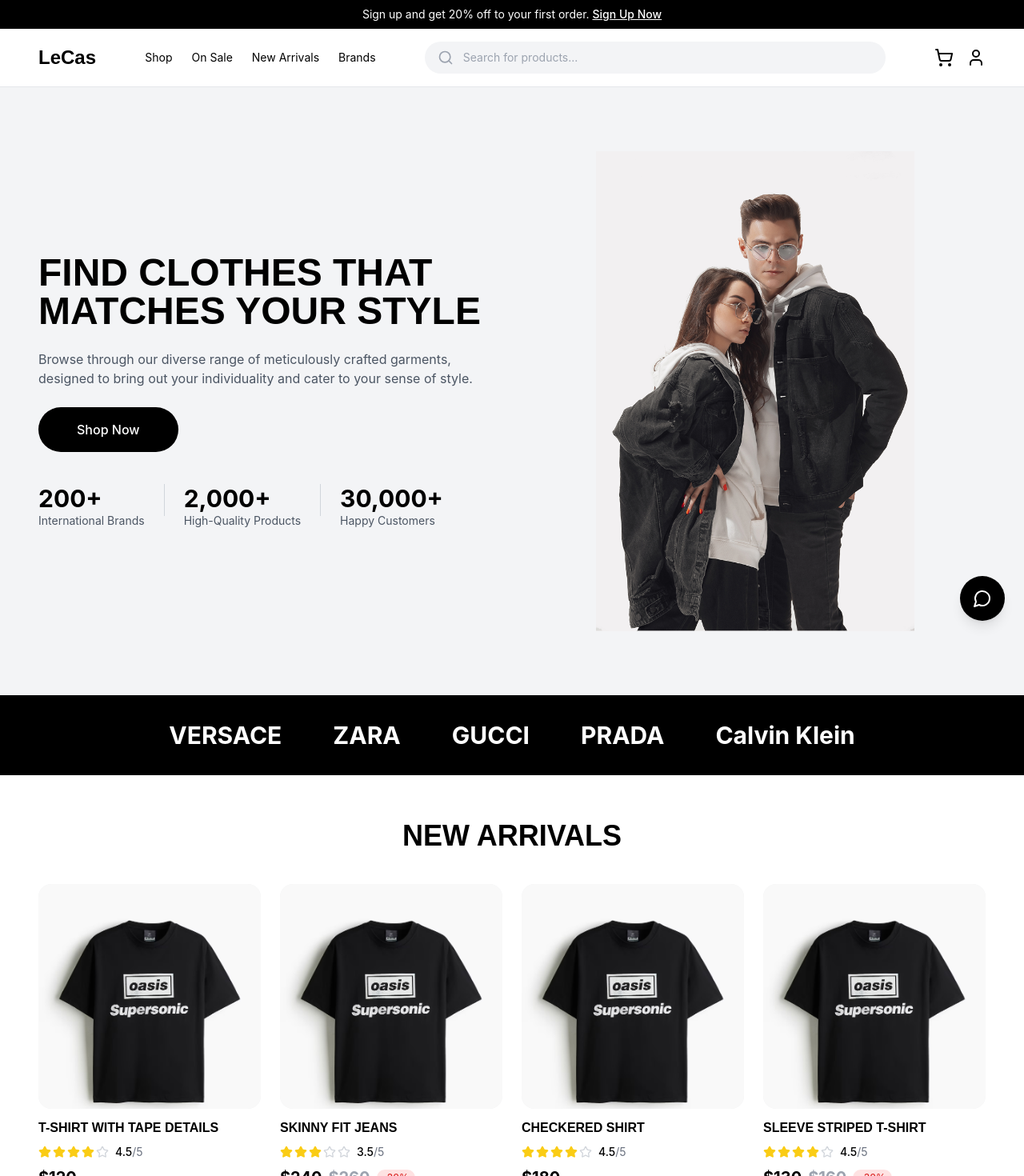
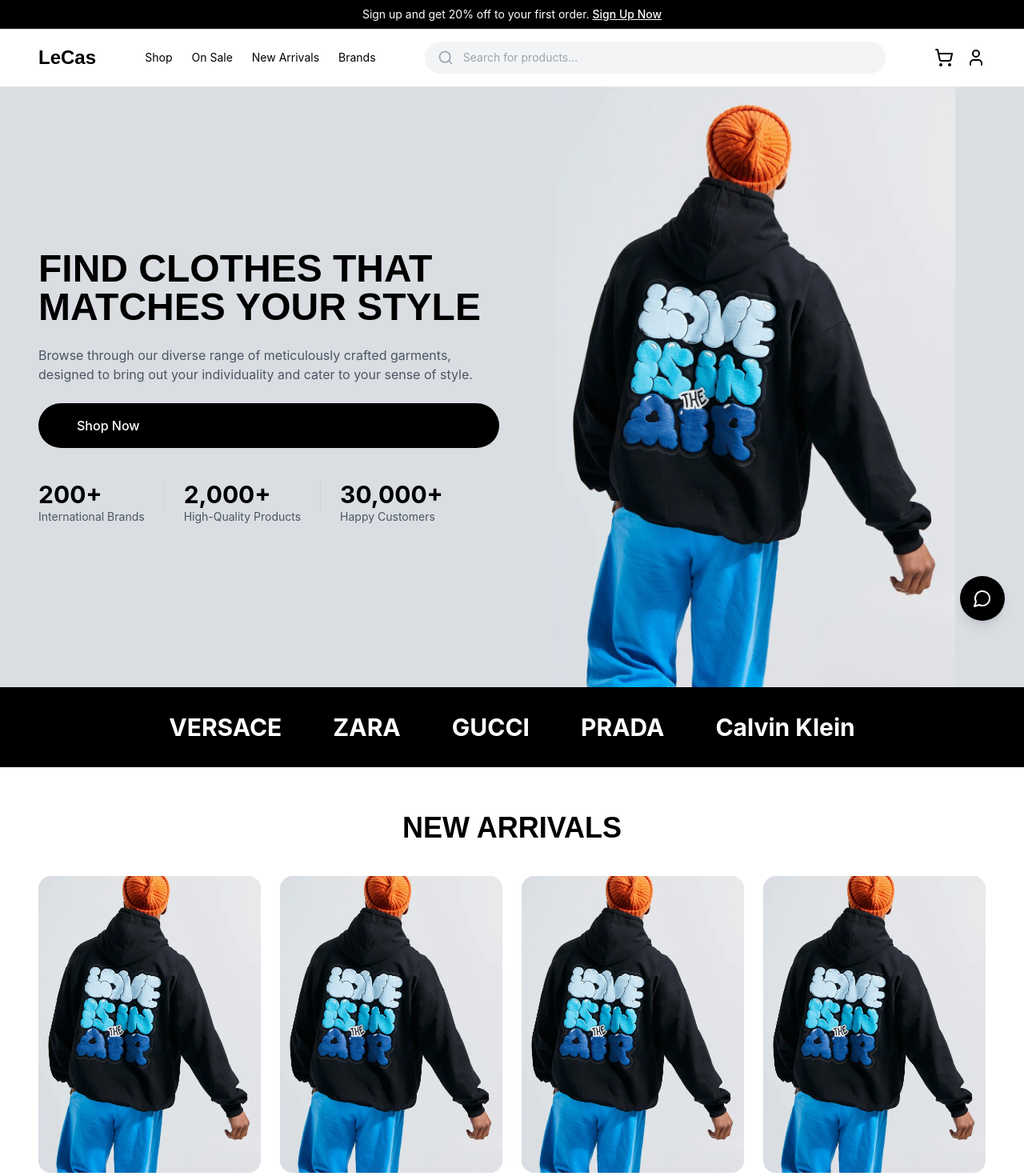
Before and after one commit to nbminh24/KLTN_FE, a Next.js app: page / in a window 1280 px wide. Shown: the top 1470 px of the page at 80% size. Built offline with nearby package versions, Linux system fonts and the light colour scheme; a web font is replaced by a local one.

Commit message:
Moc UI: Change image + adjust hero section

```diff
--- a/app/cart/page.tsx
+++ b/app/cart/page.tsx
@@ -22,7 +22,7 @@
     {
       id: '1',
       name: 'Gradient Graphic T-shirt',
-      image: '/product.avif',
+      image: '/bmm32410_black_xl.webp',
       size: 'Large',
       color: 'White',
       price: 145,
@@ -31,7 +31,7 @@
     {
       id: '2',
       name: 'Checkered Shirt',
-      image: '/product.avif',
+      image: '/bmm32410_black_xl.webp',
       size: 'Medium',
       color: 'Red',
       price: 180,
@@ -40,7 +40,7 @@
     {
       id: '3',
       name: 'Skinny Fit Jeans',
-      image: '/product.avif',
+      image: '/bmm32410_black_xl.webp',
       size: 'Large',
       color: 'Blue',
       price: 240,
--- a/app/page.tsx
+++ b/app/page.tsx
@@ -9,14 +9,14 @@
   {
     id: '1',
     name: 'T-SHIRT WITH TAPE DETAILS',
-    image: '/product.avif',
+    image: '/bmm32410_black_xl.webp',
     price: 120,
     rating: 4.5,
   },
   {
     id: '2',
     name: 'SKINNY FIT JEANS',
-    image: '/product.avif',
+    image: '/bmm32410_black_xl.webp',
     price: 240,
     originalPrice: 260,
     rating: 3.5,
@@ -25,14 +25,14 @@
   {
     id: '3',
     name: 'CHECKERED SHIRT',
-    image: '/product.avif',
+    image: '/bmm32410_black_xl.webp',
     price: 180,
     rating: 4.5,
   },
   {
     id: '4',
     name: 'SLEEVE STRIPED T-SHIRT',
-    image: '/product.avif',
+    image: '/bmm32410_black_xl.webp',
     price: 130,
     originalPrice: 160,
     rating: 4.5,
@@ -44,7 +44,7 @@
   {
     id: '5',
     name: 'VERTICAL STRIPED SHIRT',
-    image: '/product.avif',
+    image: '/bmm32410_black_xl.webp',
     price: 212,
     originalPrice: 232,
     rating: 5.0,
@@ -53,21 +53,21 @@
   {
     id: '6',
     name: 'COURAGE GRAPHIC T-SHIRT',
-    image: '/product.avif',
+    image: '/bmm32410_black_xl.webp',
     price: 145,
     rating: 4.0,
   },
   {
     id: '7',
     name: 'LOOSE FIT BERMUDA SHORTS',
-    image: '/product.avif',
+    image: '/bmm32410_black_xl.webp',
     price: 80,
     rating: 3.0,
   },
   {
     id: '8',
     name: 'FADED SKINNY JEANS',
-    image: '/product.avif',
+    image: '/bmm32410_black_xl.webp',
     price: 210,
     rating: 4.5,
   },
@@ -80,10 +80,10 @@
 
       <main className="flex-1">
         {/* Hero Section */}
-        <section className="bg-gray-100 relative">
-          <div className="container mx-auto px-6 md:px-12 py-12 md:py-20">
-            <div className="grid md:grid-cols-2 gap-8 items-center">
-              <div className="space-y-6">
+        <section className="relative min-h-[600px] md:min-h-[750px]" style={{ backgroundColor: '#dadee3' }}>
+          <div className="container mx-auto px-6 md:px-12 h-full">
+            <div className="grid md:grid-cols-2 gap-8 items-stretch h-full min-h-[600px] md:min-h-[750px]">
+              <div className="flex flex-col justify-center space-y-6 py-12 md:py-20">
                 <h1 className="text-3xl md:text-5xl font-integral font-bold leading-tight">
                   FIND CLOTHES THAT MATCHES YOUR STYLE
                 </h1>
@@ -116,9 +116,9 @@
                 </div>
               </div>
 
-              <div className="relative h-[400px] md:h-[600px]">
+              <div className="relative h-full min-h-[600px] md:min-h-[750px]">
                 <Image
-                  src="/hero-banner.png"
+                  src="/bmm32410_black_xl.webp"
                   alt="Hero"
                   fill
                   className="object-contain"
--- a/app/products/[id]/page.tsx
+++ b/app/products/[id]/page.tsx
@@ -10,10 +10,10 @@
 
 // Mock data
 const relatedProducts = [
-  { id: '5', name: 'Polo with Contrast Trims', image: '/product.avif', price: 212, originalPrice: 242, rating: 4.0, discount: 20 },
-  { id: '6', name: 'Gradient Graphic T-shirt', image: '/product.avif', price: 145, rating: 3.5 },
-  { id: '7', name: 'Polo with Tipping Details', image: '/product.avif', price: 180, rating: 4.5 },
-  { id: '8', name: 'Black Striped T-shirt', image: '/product.avif', price: 120, originalPrice: 150, rating: 5.0, discount: 30 },
+  { id: '5', name: 'Polo with Contrast Trims', image: '/bmm32410_black_xl.webp', price: 212, originalPrice: 242, rating: 4.0, discount: 20 },
+  { id: '6', name: 'Gradient Graphic T-shirt', image: '/bmm32410_black_xl.webp', price: 145, rating: 3.5 },
+  { id: '7', name: 'Polo with Tipping Details', image: '/bmm32410_black_xl.webp', price: 180, rating: 4.5 },
+  { id: '8', name: 'Black Striped T-shirt', image: '/bmm32410_black_xl.webp', price: 120, originalPrice: 150, rating: 5.0, discount: 30 },
 ];
 
 export default function ProductDetailPage() {
@@ -43,9 +43,9 @@
           <div className="grid md:grid-cols-2 gap-8 mb-12">
             {/* Product Images */}
             <div className="space-y-4">
-              <div className="relative aspect-square bg-gray-100 rounded-2xl overflow-hidden">
+              <div className="relative aspect-square rounded-2xl overflow-hidden" style={{ backgroundColor: '#dadee3' }}>
                 <Image
-                  src="/product.avif"
+                  src="/bmm32410_black_xl.webp"
                   alt="Product"
                   fill
                   className="object-cover"
@@ -53,9 +53,9 @@
               </div>
               <div className="grid grid-cols-3 gap-4">
                 {[1, 2, 3].map((i) => (
-                  <div key={i} className="relative aspect-square bg-gray-100 rounded-xl overflow-hidden cursor-pointer border-2 border-transparent hover:border-black">
+                  <div key={i} className="relative aspect-square rounded-xl overflow-hidden cursor-pointer border-2 border-transparent hover:border-black" style={{ backgroundColor: '#dadee3' }}>
                     <Image
-                      src="/product.avif"
+                      src="/bmm32410_black_xl.webp"
                       alt={`Product ${i}`}
                       fill
                       className="object-cover"
--- a/app/products/page.tsx
+++ b/app/products/page.tsx
@@ -8,15 +8,15 @@
 
 // Mock data
 const products = [
-  { id: '1', name: 'Gradient Graphic T-shirt', image: '/product.avif', price: 145, originalPrice: 242, rating: 3.5, discount: 20 },
-  { id: '2', name: 'Polo with Tipping Details', image: '/product.avif', price: 180, originalPrice: 242, rating: 4.5, discount: 20 },
-  { id: '3', name: 'Black Striped T-shirt', image: '/product.avif', price: 120, originalPrice: 150, rating: 5.0, discount: 30 },
-  { id: '4', name: 'Skinny Fit Jeans', image: '/product.avif', price: 240, originalPrice: 260, rating: 3.5, discount: 20 },
-  { id: '5', name: 'Checkered Shirt', image: '/product.avif', price: 180, rating: 4.5 },
-  { id: '6', name: 'Sleeve Striped T-shirt', image: '/product.avif', price: 130, originalPrice: 160, rating: 4.5, discount: 30 },
-  { id: '7', name: 'Vertical Striped Shirt', image: '/product.avif', price: 212, originalPrice: 232, rating: 5.0, discount: 20 },
-  { id: '8', name: 'Courage Graphic T-shirt', image: '/product.avif', price: 145, rating: 4.0 },
-  { id: '9', name: 'Loose Fit Bermuda Shorts', image: '/product.avif', price: 80, rating: 3.0 },
+  { id: '1', name: 'Gradient Graphic T-shirt', image: '/bmm32410_black_xl.webp', price: 145, originalPrice: 242, rating: 3.5, discount: 20 },
+  { id: '2', name: 'Polo with Tipping Details', image: '/bmm32410_black_xl.webp', price: 180, originalPrice: 242, rating: 4.5, discount: 20 },
+  { id: '3', name: 'Black Striped T-shirt', image: '/bmm32410_black_xl.webp', price: 120, originalPrice: 150, rating: 5.0, discount: 30 },
+  { id: '4', name: 'Skinny Fit Jeans', image: '/bmm32410_black_xl.webp', price: 240, originalPrice: 260, rating: 3.5, discount: 20 },
+  { id: '5', name: 'Checkered Shirt', image: '/bmm32410_black_xl.webp', price: 180, rating: 4.5 },
+  { id: '6', name: 'Sleeve Striped T-shirt', image: '/bmm32410_black_xl.webp', price: 130, originalPrice: 160, rating: 4.5, discount: 30 },
+  { id: '7', name: 'Vertical Striped Shirt', image: '/bmm32410_black_xl.webp', price: 212, originalPrice: 232, rating: 5.0, discount: 20 },
+  { id: '8', name: 'Courage Graphic T-shirt', image: '/bmm32410_black_xl.webp', price: 145, rating: 4.0 },
+  { id: '9', name: 'Loose Fit Bermuda Shorts', image: '/bmm32410_black_xl.webp', price: 80, rating: 3.0 },
 ];
 
 export default function ProductsPage() {
--- a/components/ProductCard.tsx
+++ b/components/ProductCard.tsx
@@ -25,7 +25,7 @@
     <Link href={`/products/${id}`} className="group">
       <div className="space-y-3">
         {/* Product Image */}
-        <div className="relative bg-gray-100 rounded-2xl overflow-hidden aspect-[295/298]">
+        <div className="relative aspect-[3/4] rounded-2xl overflow-hidden group" style={{ backgroundColor: '#dadee3' }}>
           <Image
             src={image}
             alt={name}
```
Also changed, not shown: public/bmm32410_black_xl.webp (added).
